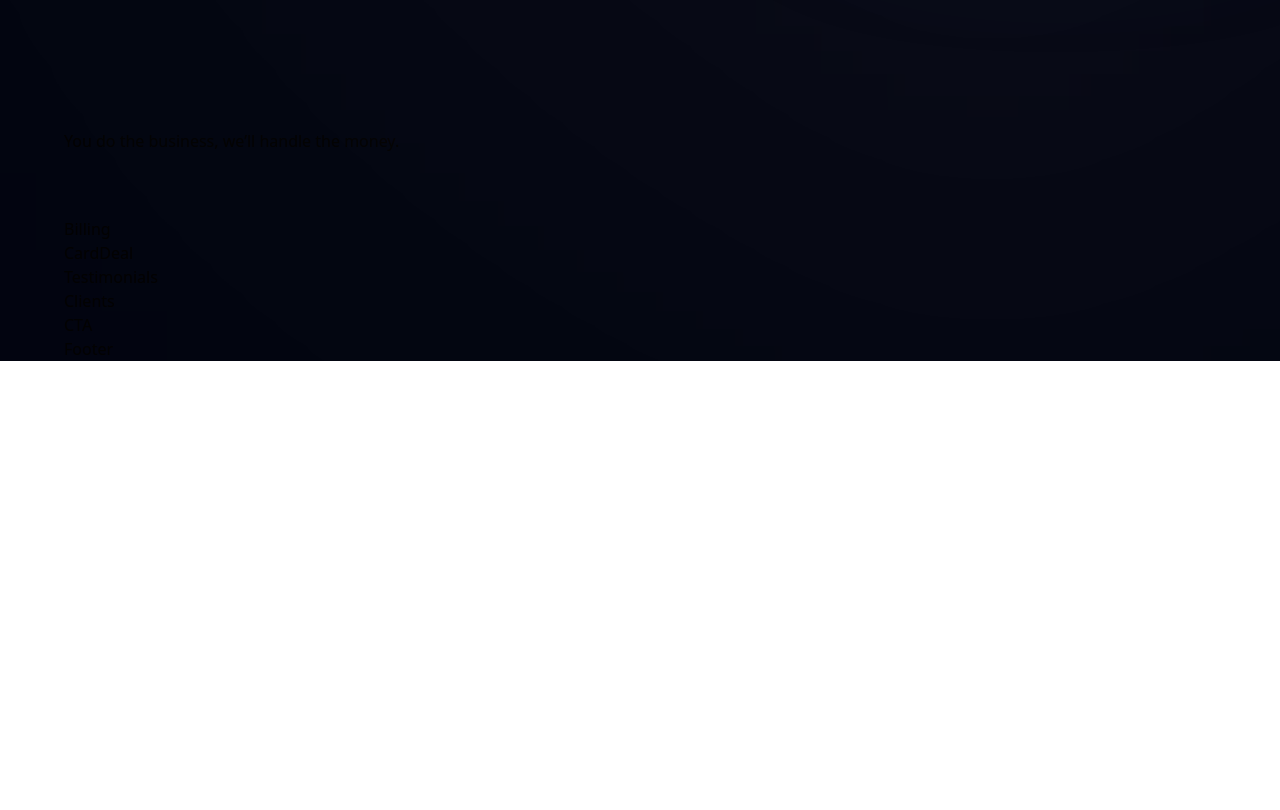
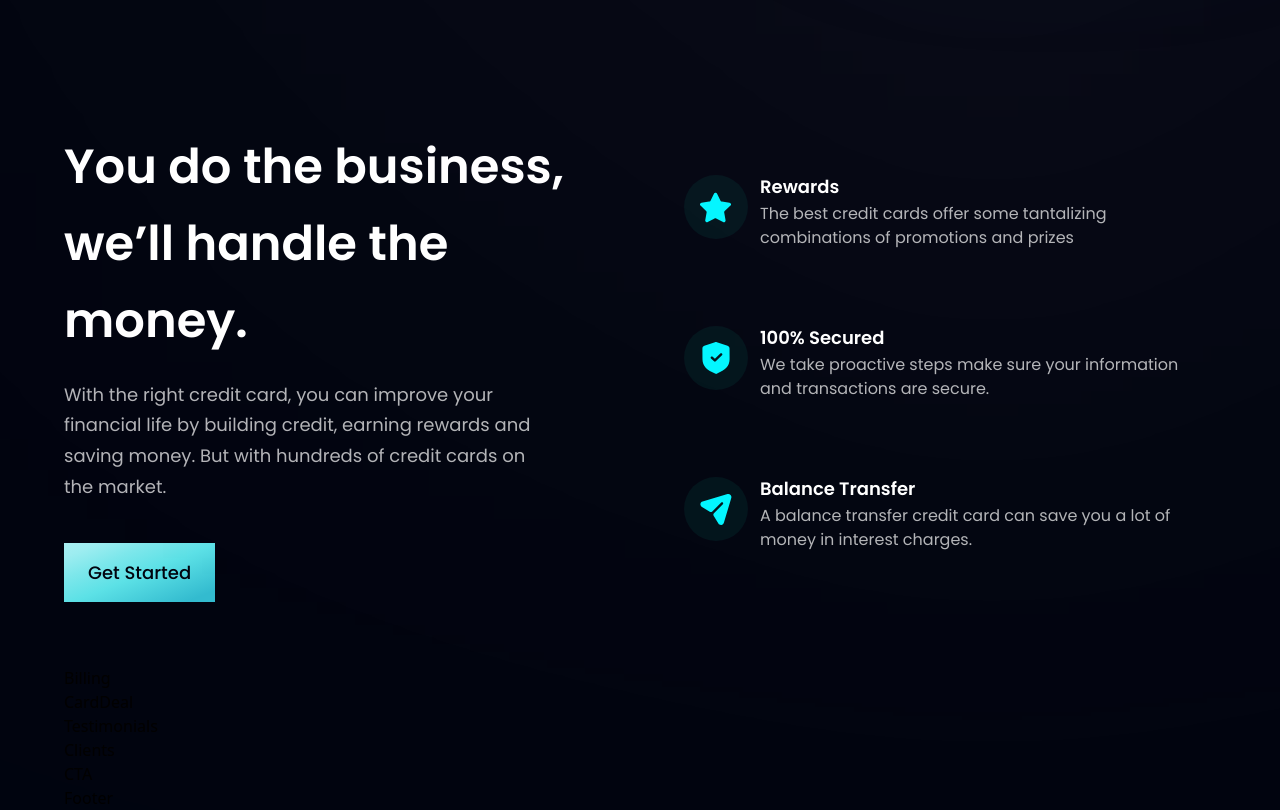
Before and after one commit to shafiq9/modern_react_app, a React (Vite) app: page / in a window 1280 px wide. Shown: the part 880-1690 px from the top of the page. Before the commit the page ends 1241 px from the top, so only its background shows below. Built offline with nearby package versions, Linux system fonts and the light colour scheme.

Commit message:
business section done

```diff
--- a/src/components/Business.jsx
+++ b/src/components/Business.jsx
@@ -4,12 +4,46 @@
 import styles, {layout} from "../style";
 import Button from './Button';
 
+const FeatureCard = ({icon, title, content, index}) => (
+    <div className={`flex flex-row p-6 rounded-[20px]
+    ${index !== features.length - 1 ? "mb-6" : "mb-0"}
+    feature-card`}>
+        <div className={`w-[64px] h-[64px] rounded-full
+        ${styles.flexCenter} bg-dimBlue`}>
+            <img src={icon} alt="icon" className="w-[50%] h-[50%]
+             object-contain" />
+        </div>
+        <div className="flex flex-1 flex-col ml-3">
+            <h4 className="font-poppins font-semibold
+            text-white text-[18px] leading-[23px] mb-1">
+                {title}
+            </h4>
+            <p className="font-poppins font-normal
+            text-dimWhite text-[16px] leading-[24px] mb-1">
+                {content}
+            </p>
+        </div>
+    </div>
+)
+
 const Business = () => (
     <section id="features" className={layout.section}>
         <div className={layout.sectionInfo}>
-            <h2 className="">
-                You do the business, we’ll handle the money.
+            <h2 className={styles.heading2}>
+                You do the business, <br className="sm:block hidden" />
+                we’ll handle the money.
             </h2>
+            <p className={`${styles.paragraph}
+            max-w-[470px] mt-5`}>
+            With the right credit card, you can improve your financial life by building credit, earning rewards and saving money. But with hundreds of credit cards on the market.
+            </p>
+            <Button styles="mt-10" />
+        </div>
+        <div className={`${layout.sectionImg} flex-col`}>
+            {features.map((feature, index)=>(
+                <FeatureCard key={feature.id} {...feature}
+                index={index} />
+            ))}
         </div>
     </section>
 )
--- a/src/components/Button.jsx
+++ b/src/components/Button.jsx
@@ -1,7 +1,11 @@
 import React from "react";
 
-const Button = () => {
-    return <div>Button</div>;
+const Button = ({styles}) => {
+    return <button type="button" className={`py-4 px-6
+    bg-blue-gradient font-poppins font-medium text-[18px]
+    text-primary outline-none ${styles}`}>
+        Get Started
+    </button>;
 };
 
 export default Button;
```
